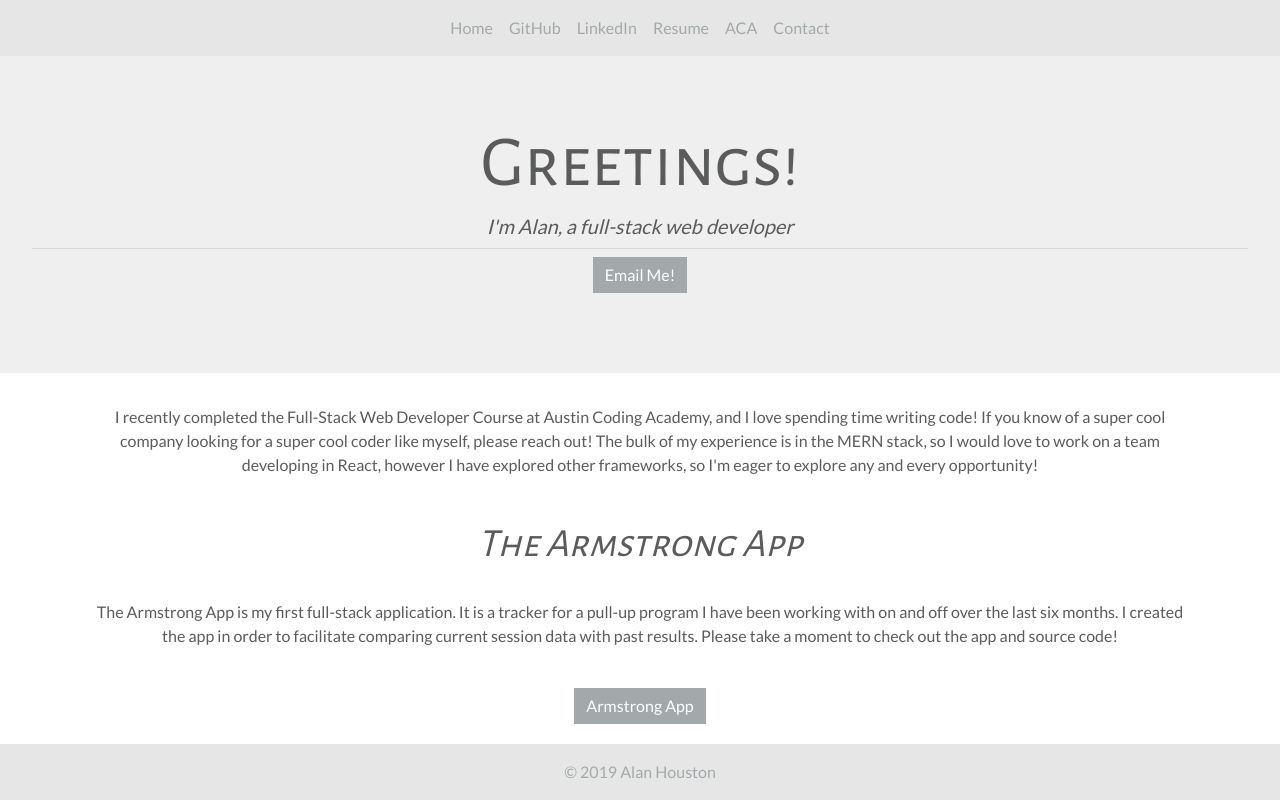
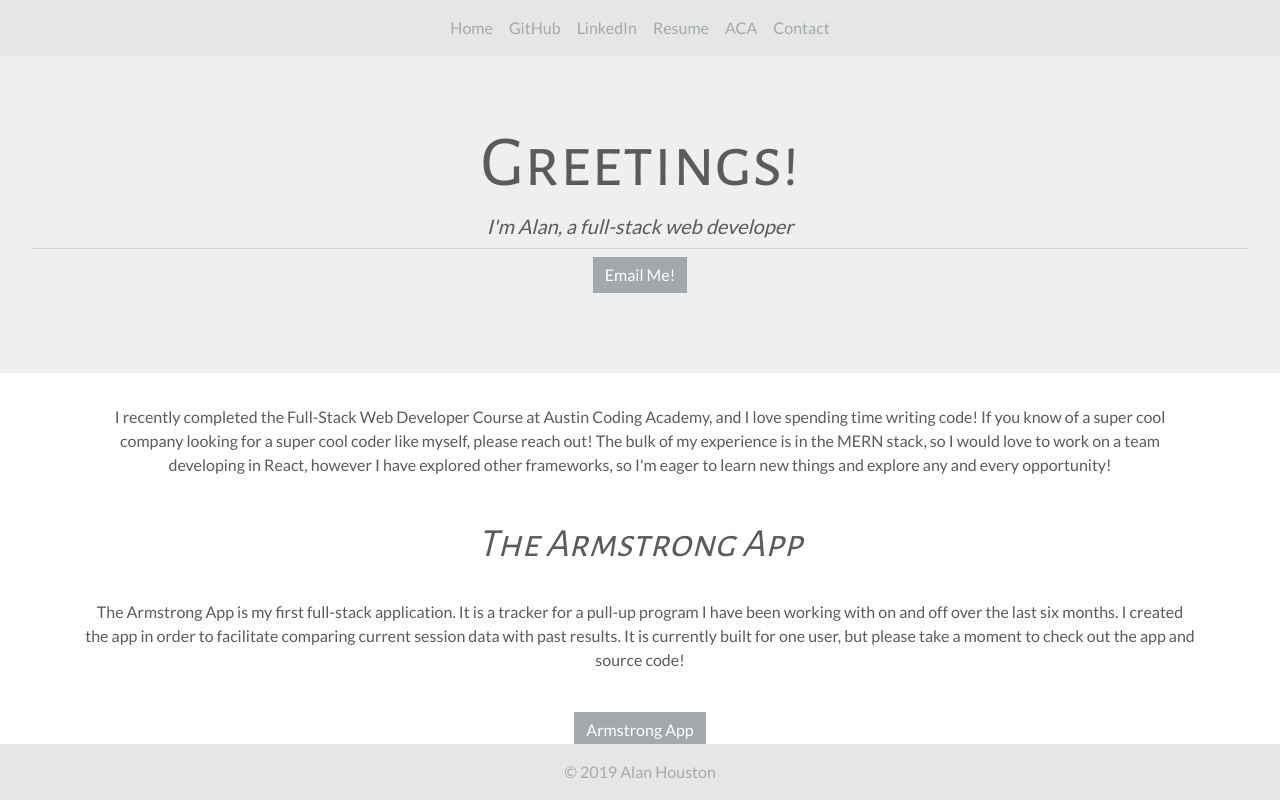
Before and after one commit to AlanHouston/Portfolio, a React (Create React App) app: page / in a window 1280 px wide. Shown: the top 800 px of the page. Built offline with nearby package versions, Linux system fonts and the light colour scheme.

Commit message:
app live

```diff
--- a/src/Skills.js
+++ b/src/Skills.js
@@ -11,7 +11,7 @@ export default class Skills extends React.Component {
                             I recently completed the Full-Stack Web Developer Course at Austin Coding Academy, and I love spending time writing code!
                             If you know of a super cool company looking for a super cool coder like myself, please reach out!
                             The bulk of my experience is in the MERN stack, so I would love to work on a team developing in React, however I have explored other frameworks,
-                            so I'm eager to explore any and every opportunity!
+                            so I'm eager to learn new things and explore any and every opportunity!
                         </p>
                     </Col>
                 </Row>
@@ -25,14 +25,14 @@ export default class Skills extends React.Component {
                         <p>
                             The Armstrong App is my first full-stack application. It is a tracker for a pull-up program I have been
                             working with on and off over the last six months. I created the app in order to facilitate comparing current
-                            session data with past results. Please take a moment to check out the app and source code!
+                            session data with past results. It is currently built for one user, but please take a moment to check out the app and source code!
                         </p>
                     </Col>
                 </Row>
                 <br/>
                 <Row>
                     <Col>
-                        <Button id="theButton" href="http://alanhouston.github.io/ArmstrongProgram" target="_blank">Armstrong App</Button>
+                        <Button id="theButton" href="https://armstrongprogram.herokuapp.com/" target="_blank">Armstrong App</Button>
                         <br/>
                         <br/>
                         <Button id="theButton" href="https://github.com/AlanHouston/ArmstrongProgram" target="_blank">Source Code</Button>
```
